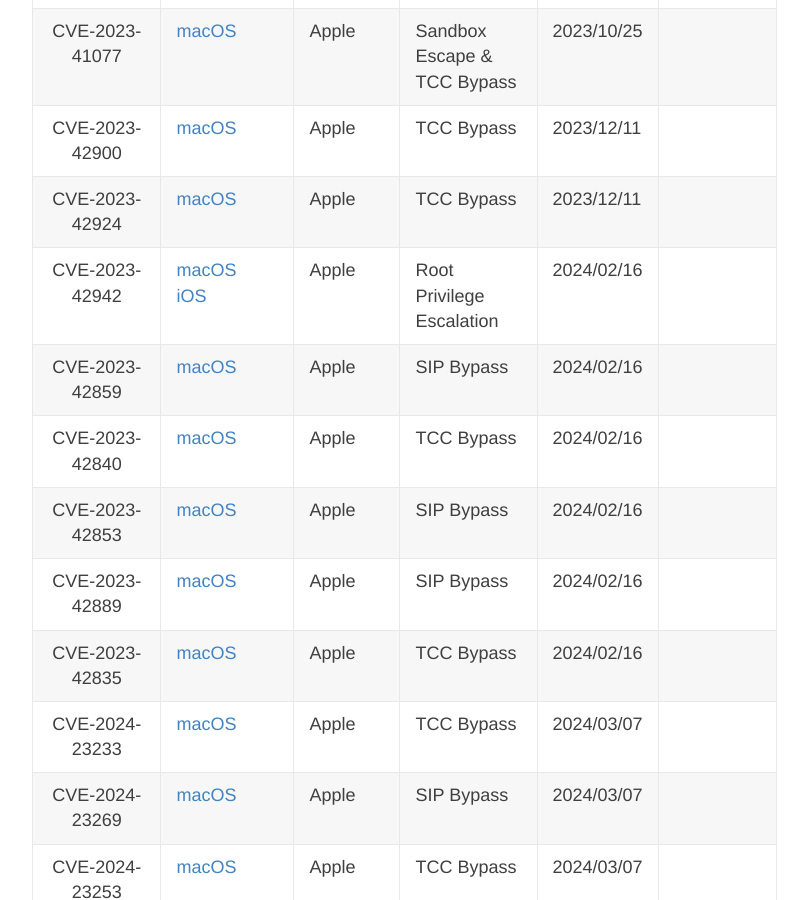
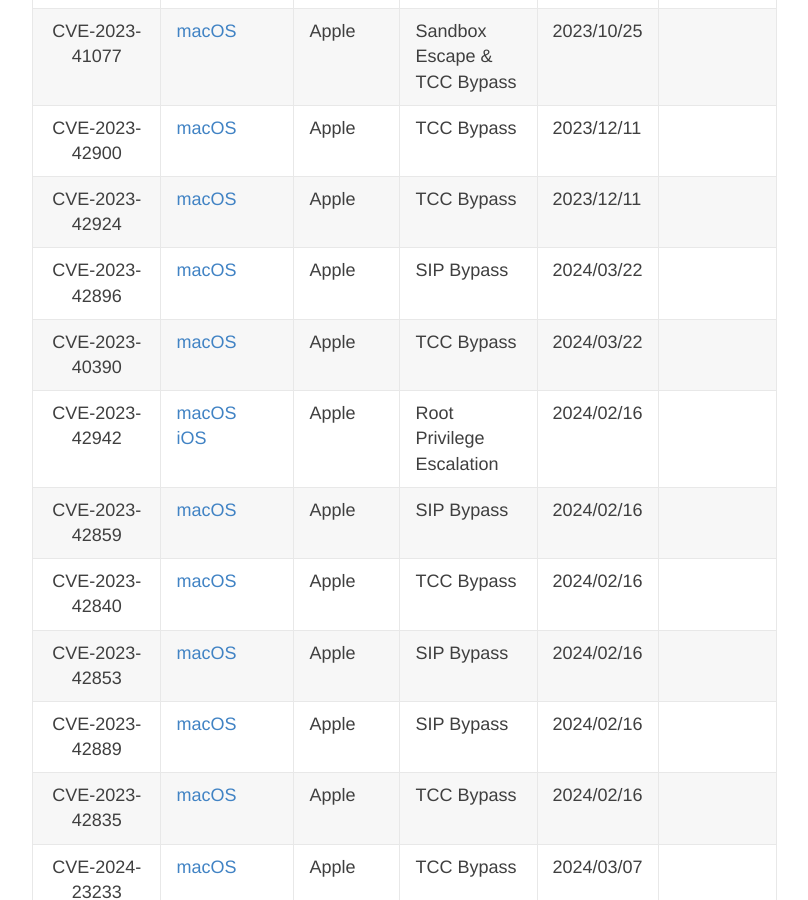
Before and after one commit to jhftss/jhftss.github.io, a Jekyll site: the page built from CVEs.md, in a window 1280 px wide and 900 px high, scrolled down 12635 px. Shown: the whole window, without its empty margins (248-1056 px from the left). Built offline with Jekyll 4.4.1, drawn with Linux system fonts in a browser that asks for light colours.

Commit message:
Add new CVE entries

```diff
--- a/CVEs.md
+++ b/CVEs.md
@@ -179,6 +179,8 @@
 |                        CVE-2023-41077                        | [macOS](https://support.apple.com/en-gb/HT213985)            | Apple       | Sandbox Escape & TCC Bypass   | 2023/10/25     |                                                              |
 |                        CVE-2023-42900                        | [macOS](https://support.apple.com/en-gb/HT214036)            | Apple       | TCC Bypass                    | 2023/12/11     |                                                              |
 |                        CVE-2023-42924                        | [macOS](https://support.apple.com/en-gb/HT214036)            | Apple       | TCC Bypass                    | 2023/12/11     |                                                              |
+|                        CVE-2023-42896                        | [macOS](https://support.apple.com/en-gb/HT214036)            | Apple       | SIP Bypass                    | 2024/03/22     |                                                              |
+|                        CVE-2023-40390                        | [macOS](https://support.apple.com/en-gb/HT214036)            | Apple       | TCC Bypass                    | 2024/03/22     |                                                              |
 |                        CVE-2023-42942                        | [macOS](https://support.apple.com/en-gb/HT213984)<br />[iOS](https://support.apple.com/en-gb/HT213982) | Apple       | Root Privilege Escalation     | 2024/02/16     |                                                              |
 |                        CVE-2023-42859                        | [macOS](https://support.apple.com/en-gb/HT213984)            | Apple       | SIP Bypass                    | 2024/02/16     |                                                              |
 |                        CVE-2023-42840                        | [macOS](https://support.apple.com/en-gb/HT213984)            | Apple       | TCC Bypass                    | 2024/02/16     |                                                              |
```
